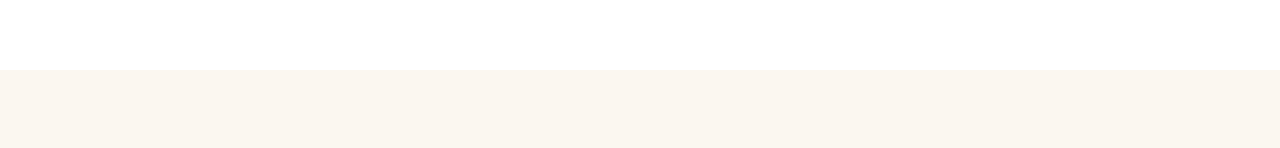
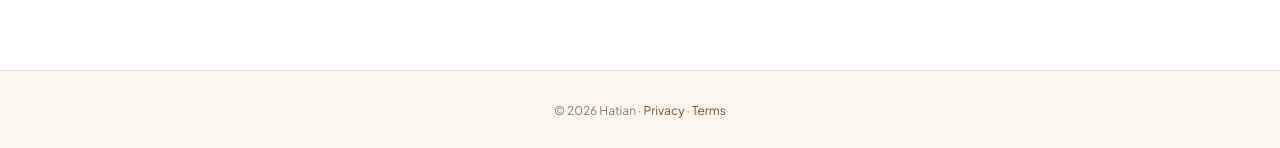
Before and after one commit to johnwhoyou/hatian-landing, a Next.js app: page / in a window 1280 px wide. Shown: the part 1943-2091 px from the top of the page. Before the commit the page ends 2013 px from the top, so only its background shows below. Built offline with nearby package versions, Linux system fonts and the light colour scheme.

Commit message:
Add Footer component

```diff
--- a/src/app/layout.tsx
+++ b/src/app/layout.tsx
@@ -1,6 +1,7 @@
 import type { Metadata } from "next";
 import { Outfit, Plus_Jakarta_Sans } from "next/font/google";
 import { Navigation } from "@/components/Navigation";
+import { Footer } from "@/components/Footer";
 import "./globals.css";
 
 const outfit = Outfit({
@@ -36,6 +37,7 @@ export default function RootLayout({
       <body className="bg-background text-text font-body">
         <Navigation />
         {children}
+        <Footer />
       </body>
     </html>
   );
--- /dev/null
+++ b/src/components/Footer.tsx
@@ -0,0 +1,18 @@
+export function Footer() {
+  return (
+    <footer className="border-t border-border py-8 px-6">
+      <div className="max-w-5xl mx-auto text-center">
+        <p className="font-body text-xs text-text-secondary">
+          © {new Date().getFullYear()} Hatian ·{" "}
+          <a href="#" className="text-primary hover:underline">
+            Privacy
+          </a>{" "}
+          ·{" "}
+          <a href="#" className="text-primary hover:underline">
+            Terms
+          </a>
+        </p>
+      </div>
+    </footer>
+  );
+}
```
